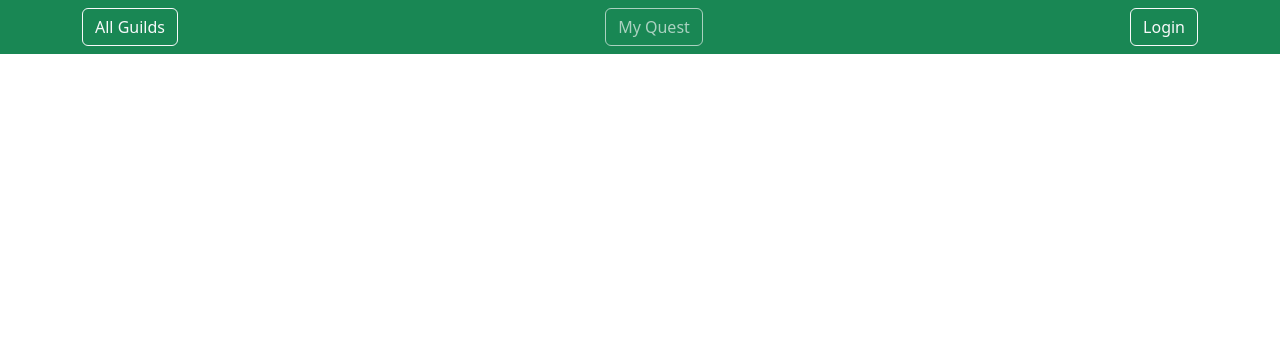
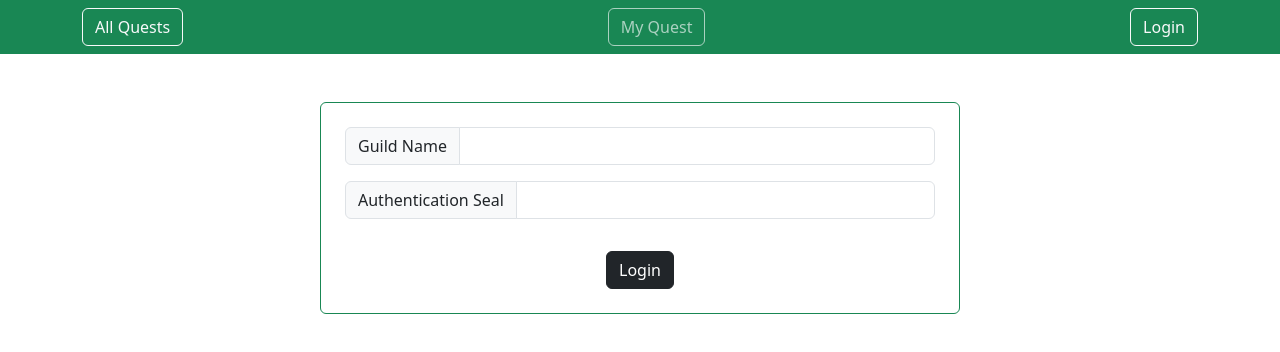
Before and after one commit to FranPer23/jadventures-frontend, a React (Create React App) app: page /login in a window 1280 px wide. Shown: the top 352 px of the page. Built offline with nearby package versions, Linux system fonts and the light colour scheme.

Commit message:
TemplateDone

```diff
--- a/src/App.js
+++ b/src/App.js
@@ -3,13 +3,15 @@ import Navbar from './components/navbar/Navbar';
 import { BrowserRouter, Route, Routes } from 'react-router-dom';
 import 'bootstrap/dist/css/bootstrap.css';
 import AllQuests from './components/quests/AllQuests';
+import Login from './components/login/Login';
 
 function App() {
   return (
     <BrowserRouter>
       <Navbar />
       <Routes>
-        <Route index element={<AllQuests />} />
+        <Route index element={<AllQuests />}/>
+        <Route path='login' element={<Login />}/>
       </Routes>
     </BrowserRouter>
   );
--- /dev/null
+++ b/src/components/login/Login.js
@@ -0,0 +1,18 @@
+export default function Login() {
+
+    return (
+        <>
+            <div className="container border border-success rounded text-center p-4" style={{maxWidth:"50%"}}>
+                <div class="input-group mb-3">
+                    <span class="input-group-text" id="basic-addon1">Guild Name</span>
+                    <input type="text" class="form-control"/>
+                </div>
+                <div class="input-group mb-3">
+                    <span class="input-group-text" id="basic-addon1">Authentication Seal</span>
+                    <input type="text" class="form-control"/>
+                </div>
+                <button className="btn btn-dark mt-3">Login</button>
+            </div>
+        </>
+    )
+}
--- a/src/components/navbar/Navbar.js
+++ b/src/components/navbar/Navbar.js
@@ -7,13 +7,13 @@ const Navbar = () =>
             <nav class="navbar navbar-expand-lg navbar-expand-sm bg-success mb-5">
                 <div className="container">
                     <div class="navbar-nav">
-                        <Link class="btn btn-outline-light" to="/" >All Guilds</Link>
+                        <Link class="btn btn-outline-light" to="/" >All Quests</Link>
                     </div>
                     <div class="navbar-nav">
                         <Link class="btn disabled text-light" to="/" >My Quest</Link>
                     </div>
                     <div class="navbar-nav">
-                        <Link class="btn btn-outline-light" to="/" >Login</Link>
+                        <Link class="btn btn-outline-light" to="/login" >Login</Link>
                     </div>
                 </div>
             </nav>
```
